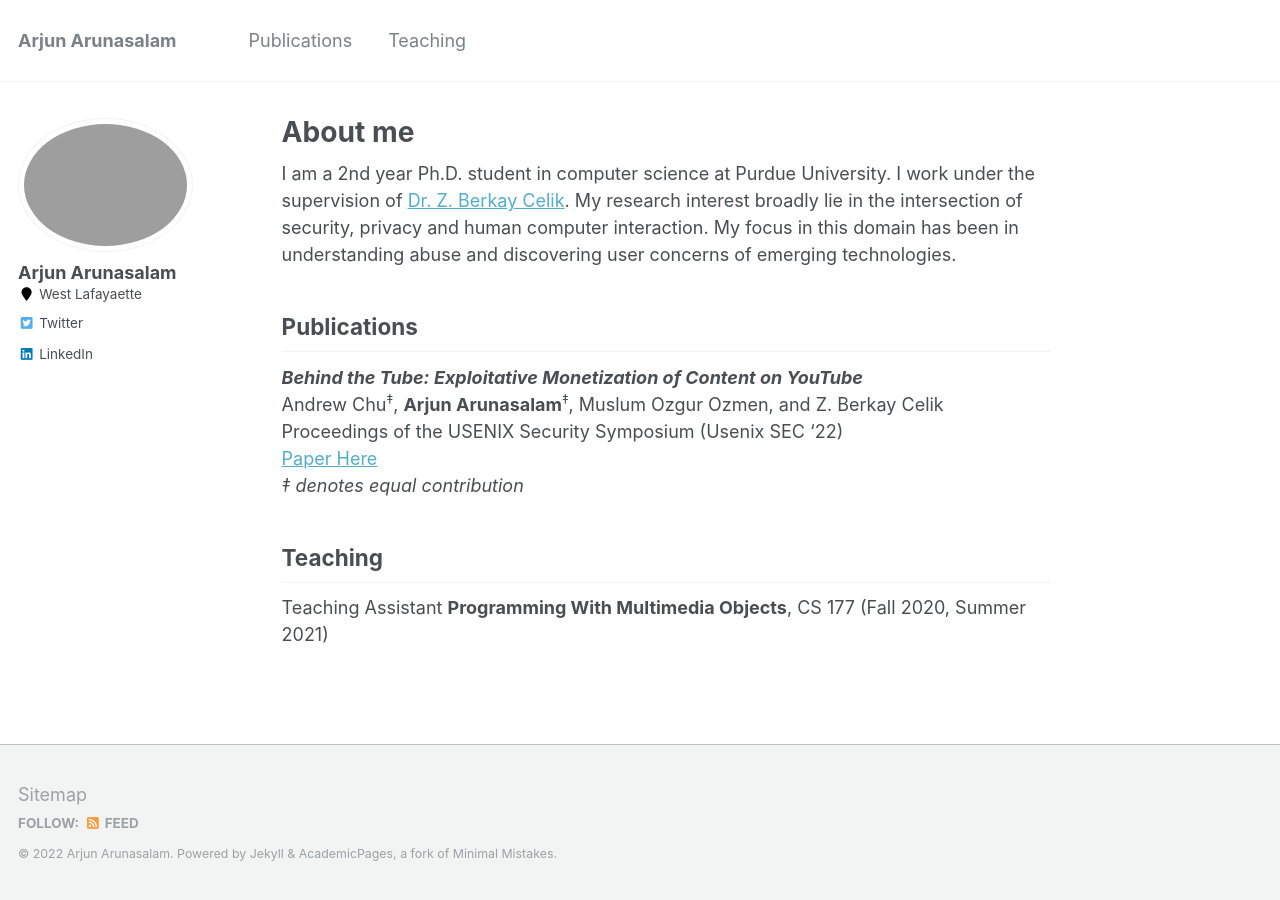
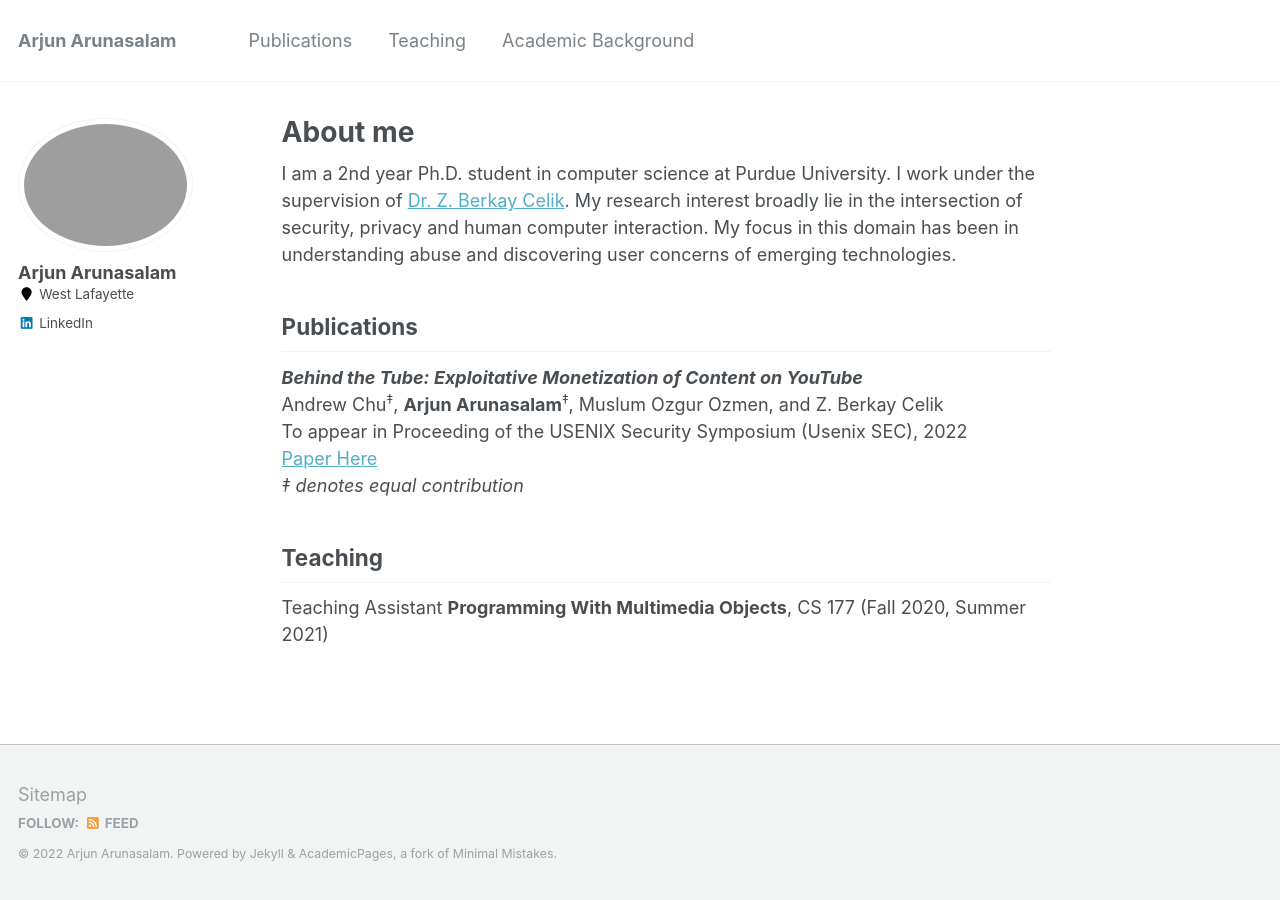
Before and after one commit to arjunarunasalam/arjunarunasalam.github.io, a Jekyll site: the page built from _pages/about.md, in a window 1280 px wide. Built offline with Jekyll 4.4.1, drawn with Linux system fonts in a browser that asks for light colours.

Commit message:
academic background

```diff
--- a/_config.yml
+++ b/_config.yml
@@ -83,7 +83,7 @@
   name             : "Arjun Arunasalam"
   avatar           : "headshot.jpg"
   bio              : #"Your biography for the left-hand sidebar"
-  location         : "West Lafayaette"
+  location         : "West Lafayette"
   employer         :
   pubmed           : #"https://www.ncbi.nlm.nih.gov/pubmed/?term=john+snow"
   googlescholar    : #"http://yourfullgooglescholarurl.com"
@@ -109,7 +109,7 @@
   stackoverflow    : # http://stackoverflow.com/users/123456/username
   steam            :
   tumblr           :
-  twitter          : "replacethistwitterhandle"
+  twitter          : #"replacethistwitterhandle"
   vine             :
   weibo            :
   xing             :
--- a/_data/navigation.yml
+++ b/_data/navigation.yml
@@ -18,5 +18,5 @@
   # - title: "CV"
   #   url: /cv/
 
-  # - title: "Guide"
-  #   url: /markdown/
+  - title: "Academic Background"
+    url: /experience/
--- a/_pages/about.md
+++ b/_pages/about.md
@@ -16,7 +16,7 @@
 ------------
 ***Behind the Tube: Exploitative Monetization of Content on YouTube*** <br>
 Andrew Chu<sup>‡</sup>,  **Arjun Arunasalam**<sup>‡</sup>, Muslum Ozgur Ozmen, and Z. Berkay Celik<br>
-Proceedings of the USENIX Security Symposium (Usenix SEC '22)<br>
+To appear in Proceeding of the USENIX Security Symposium (Usenix SEC), 2022 <br>
 [Paper Here](https://www.usenix.org/conference/usenixsecurity22/presentation/chu)<br>
 *‡ denotes equal contribution*
 
```
Also changed, not shown: _pages/experience.md (added, +24 -0 lines).
